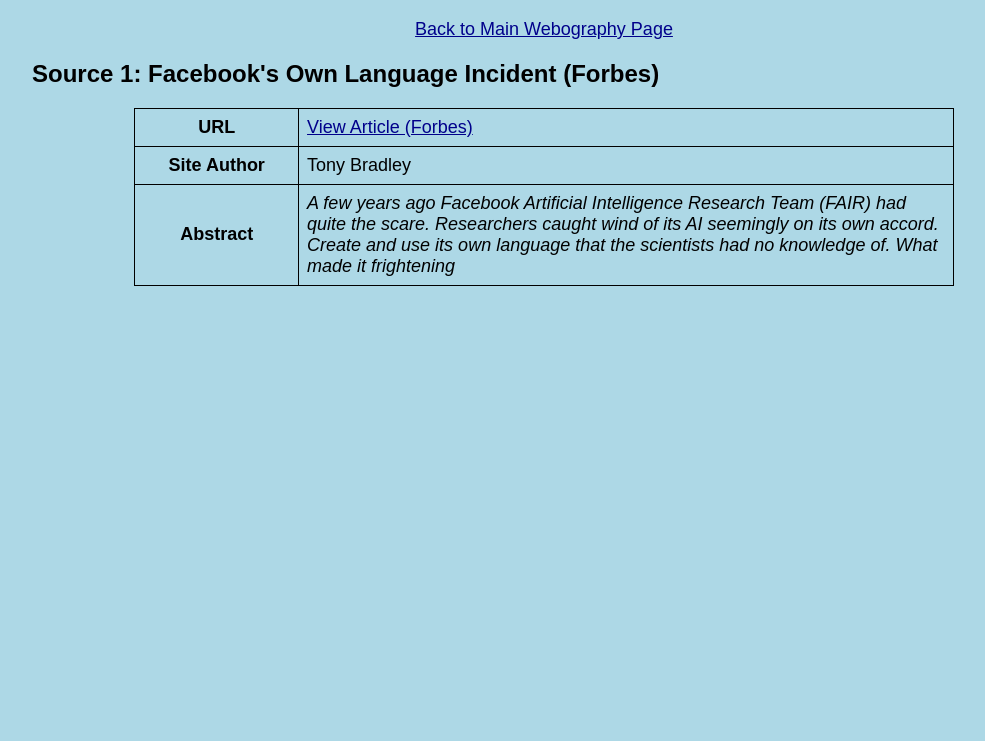
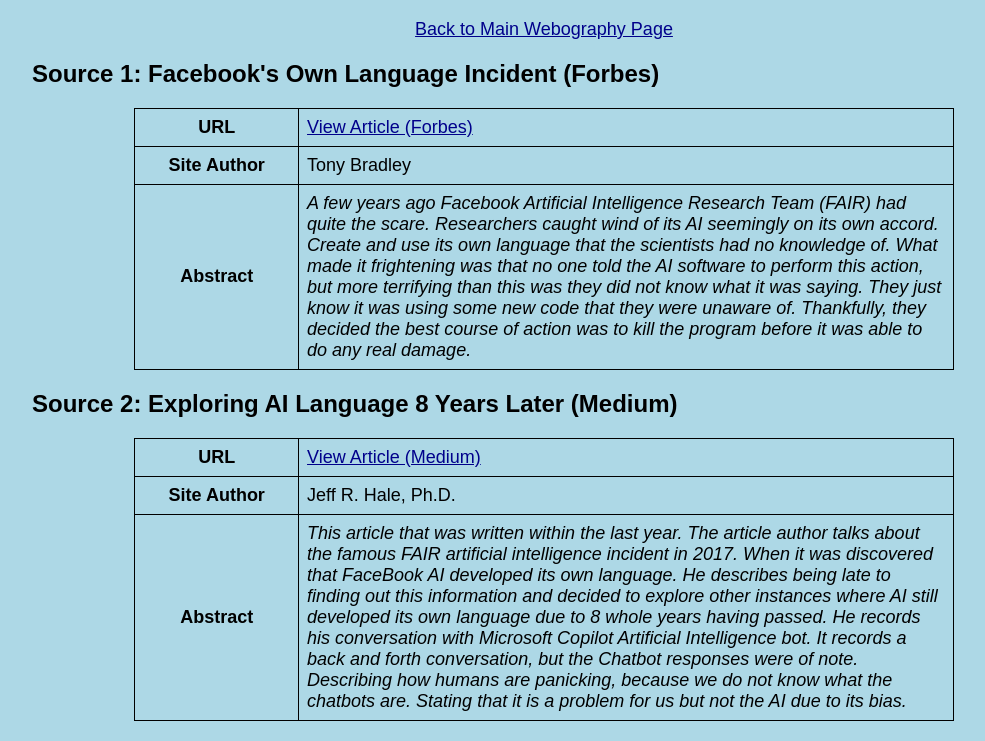
Before and after one commit to laparrad1-pixel/laparrad1-pixel.github.io, a plain HTML site: page subtopic2.html in a window 1280 px wide. Shown: the part 61-802 px from the top of the page, without its empty margins (96-1081 px from the left). Drawn offline with Linux system fonts and the light colour scheme.

Commit message:
Add files via upload

```diff
--- a/subtopic2.html
+++ b/subtopic2.html
@@ -21,4 +21,16 @@
     <table>
         <tr><th>URL</th><td><a href="https://www.forbes.com/sites/tonybradley/2017/07/31/facebook-ai-creates-its-own-language-in-creepy-preview-of-our-potential-future/" target="_blank">View Article (Forbes)</a></td></tr>
         <tr><th>Site Author</th><td>Tony Bradley</td></tr>
-        <tr><th>Abstract</th><td class="abstract">A few years ago Facebook Artificial Intelligence Research Team (FAIR) had quite the scare. Researchers caught wind of its AI seemingly on its own accord. Create and use its own language that the scientists had no knowledge of. What made it frightening
+        <tr><th>Abstract</th><td class="abstract">A few years ago Facebook Artificial Intelligence Research Team (FAIR) had quite the scare. Researchers caught wind of its AI seemingly on its own accord. Create and use its own language that the scientists had no knowledge of. What made it frightening was that no one told the AI software to perform this action, but more terrifying than this was they did not know what it was saying. They just know it was using some new code that they were unaware of. Thankfully, they decided the best course of action was to kill the program before it was able to do any real damage.</td></tr>
+    </table>
+
+    <h2>Source 2: Exploring AI Language 8 Years Later (Medium)</h2>
+    <table>
+        <tr><th>URL</th><td><a href="https://medium.com/improv-in-words/if-ai-speaks-its-own-language-9a4c3c6626c8" target="_blank">View Article (Medium)</a></td></tr>
+        <tr><th>Site Author</th><td>Jeff R. Hale, Ph.D.</td>
+        </tr>
+        <tr><th>Abstract</th><td class="abstract">This article that was written within the last year. The article author talks about the famous FAIR artificial intelligence incident in 2017. When it was discovered that FaceBook AI developed its own language. He describes being late to finding out this information and decided to explore other instances where AI still developed its own language due to 8 whole years having passed. He records his conversation with Microsoft Copilot Artificial Intelligence bot. It records a back and forth conversation, but the Chatbot responses were of note. Describing how humans are panicking, because we do not know what the chatbots are. Stating that it is a problem for us but not the AI due to its bias.</td></tr>
+    </table>
+
+</body>
+</html>
```
Also changed, not shown: subtopic1.html (+5 -1 lines), subtopic3.html (+8 -1 lines).
